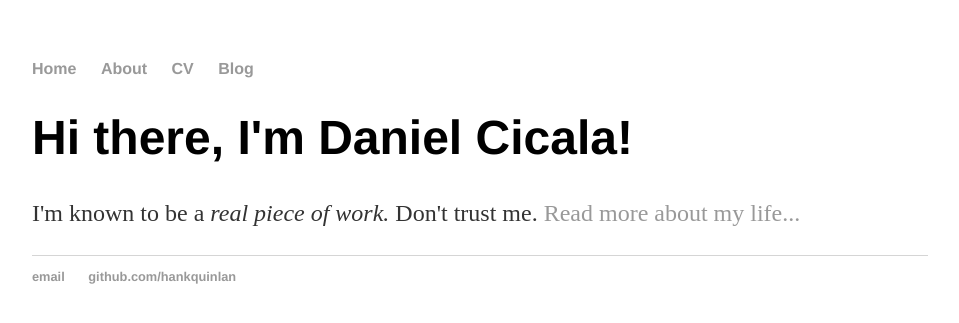
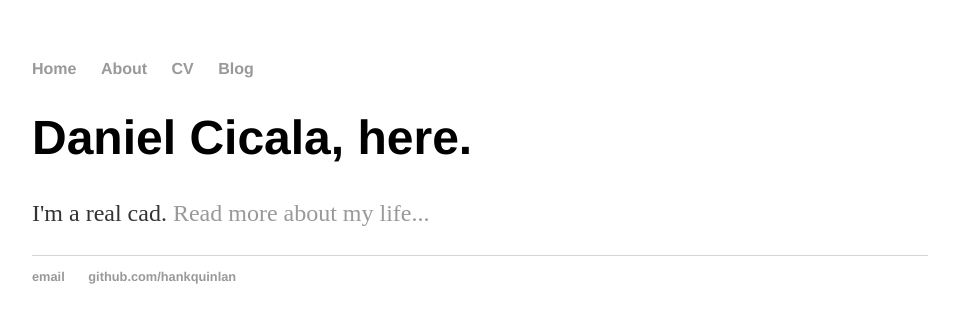
Before and after one commit to danielmichaelcicala/danielmichaelcicala.github.io, a Jekyll site: the page built from index.html, in a window 1280 px wide. Shown: the top 323 px of the page, without its empty margins (160-1119 px from the left). Built offline with Jekyll 4.4.1, drawn with Linux system fonts in a browser that asks for light colours.

Commit message:
Update index.html

```diff
--- a/index.html
+++ b/index.html
@@ -1,30 +1,8 @@
-<!DOCTYPE html>
-<html>
-	<head>
-		<title>Daniel Cicala</title>
-		<!-- link to main stylesheet -->
-		<link rel="stylesheet" type="text/css" href="/css/main.css">
-	</head>
-	<body>
-		<nav>
-    		<ul>
-        		<li><a href="/">Home</a></li>
-	        	<li><a href="/about">About</a></li>
-        		<li><a href="/cv">CV</a></li>
-        		<li><a href="/blog">Blog</a></li>
-    		</ul>
-		</nav>
-		<div class="container">
-    		<div class="blurb">
-        		<h1>Hi there, I'm Daniel Cicala!</h1>
-				<p>I'm known to be a <em>real piece of work.</em> Don't trust me. <a href="/about">Read more about my life...</a></p>
-    		</div><!-- /.blurb -->
-		</div><!-- /.container -->
-		<footer>
-    		<ul>
-        		<li><a href="mailto:hankquinlanhub@gmail.com">email</a></li>
-        		<li><a href="https://github.com/hankquinlan">github.com/hankquinlan</a></li>
-			</ul>
-		</footer>
-	</body>
-</html>
+---
+layout: default
+title: Daniel Cicala
+---
+<div class="blurb">
+	<h1>Daniel Cicala, here.</h1>
+	<p>I'm a real cad. <a href="/about">Read more about my life...</a> </p>
+</div><!-- /.blurb -->
```
